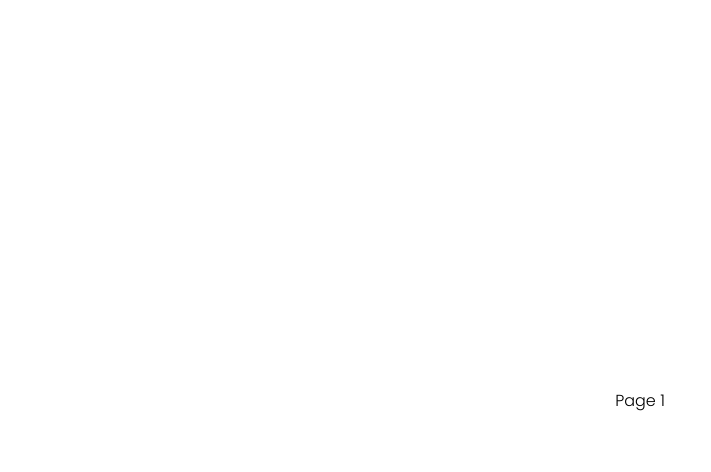
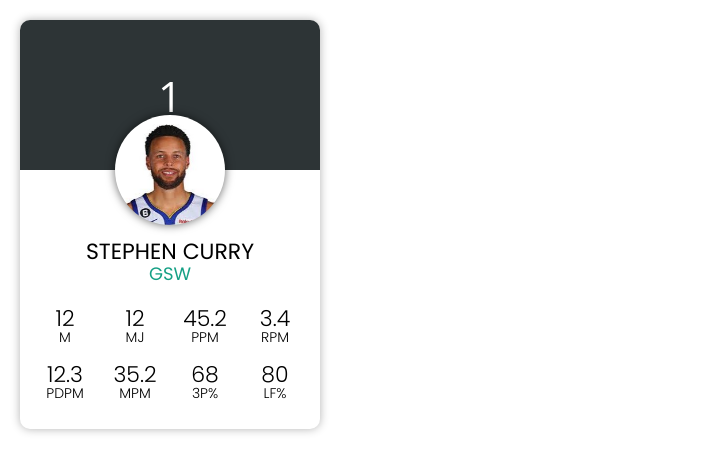
Before and after one commit to Seergio1/NBA, a React (Create React App) app: page / in a window 1280 px wide. Shown: the top 472 px of the page, without its empty margins (0-711 px from the left). Built offline with nearby package versions, Linux system fonts and the light colour scheme.

Commit message:
Joueur-card

```diff
--- a/public/index.html
+++ b/public/index.html
@@ -9,7 +9,7 @@
       name="description"
       content="Web site created using create-react-app"
     />
-    <title>React App</title>
+    <title>NBA</title>
   </head>
   <body>
     <noscript>You need to enable JavaScript to run this app.</noscript>
--- a/src/App.js
+++ b/src/App.js
@@ -1,5 +1,6 @@
 import Lenis from "@studio-freight/lenis";
 import "./reset.scss";
+import JoueurCard from "./components/joueur-card/JoueurCard";
 
 function App() {
   const lenis = new Lenis();
@@ -11,76 +12,27 @@ function App() {
 
   requestAnimationFrame(raf);
 
-  return (
-    <div className="App">
-      <div
-        style={{
-          width: "100vw",
-          height: "100vh",
-          display: "flex",
-          alignItems: "center",
-          justifyContent: "center",
-        }}
-      >
-        Page 1
-      </div>
-      <div
-        style={{
-          width: "100vw",
-          height: "100vh",
-          display: "flex",
-          alignItems: "center",
-          justifyContent: "center",
-        }}
-      >
-        Page 2
-      </div>
-      <div
-        style={{
-          width: "100vw",
-          height: "100vh",
-          display: "flex",
-          alignItems: "center",
-          justifyContent: "center",
-        }}
-      >
-        Page 3
-      </div>
-      <div
-        style={{
-          width: "100vw",
-          height: "100vh",
-          display: "flex",
-          alignItems: "center",
-          justifyContent: "center",
-        }}
-      >
-        Page 4
-      </div>
-      <div
-        style={{
-          width: "100vw",
-          height: "100vh",
-          display: "flex",
-          alignItems: "center",
-          justifyContent: "center",
-        }}
-      >
-        Page 5
-      </div>
-      <div
-        style={{
-          width: "100vw",
-          height: "100vh",
-          display: "flex",
-          alignItems: "center",
-          justifyContent: "center",
-        }}
-      >
-        Page 6
-      </div>
-    </div>
-  );
+  const stats = [
+    {
+      classement: 1,
+      joueur: {
+        nom: "Stephen",
+        prenom: "Curry",
+        photo: "./curry.jpg",
+      },
+      equipe: "GSW",
+      match: "12",
+      matchJoues: "12",
+      pointParMatch: "45.2",
+      rebondParMatch: "3.4",
+      passeDecisiveParMatch: "12.3",
+      minuteParMatch: "35.2",
+      troisPointMoyenne: "68",
+      lancerFrancMoyenne: "80",
+    },
+  ];
+
+  return <JoueurCard stat={stats[0]} />;
 }
 
 export default App;
--- /dev/null
+++ b/src/components/joueur-card/JoueurCard.jsx
@@ -0,0 +1,96 @@
+import React from "react";
+import "./JoueurCard.scss";
+
+export const props = {
+  stat: {
+    classement: "",
+    joueur: {
+      photo: "",
+      nom: "",
+      prenom: "",
+    },
+    equipe: "",
+    match: "",
+    matchJoues: "",
+    pointParMatch: "",
+    rebondParMatch: "",
+    passeDecisiveParMatch: "",
+    minuteParMatch: "",
+    troisPointMoyenne: "",
+    lancerFrancMoyenne: "",
+  },
+};
+
+/**
+ *
+ * @param {props} param0
+ * @returns
+ */
+export default function JoueurCard({ stat }) {
+  const {
+    classement,
+    joueur,
+    equipe,
+    match,
+    matchJoues,
+    pointParMatch,
+    rebondParMatch,
+    passeDecisiveParMatch,
+    minuteParMatch,
+    troisPointMoyenne,
+    lancerFrancMoyenne,
+  } = stat;
+
+  return (
+    <div className="joueur-card">
+      <div className="card-header">
+        {classement}
+        <img
+          src={joueur.photo}
+          alt={joueur.nom + " " + joueur.prenom}
+          className="joueur-photo"
+        />
+      </div>
+      <div className="card-body">
+        <div className="joueur-nom">
+          {joueur.nom} {joueur.prenom}
+        </div>
+        <div className="joueur-equipe">{equipe}</div>
+        <div className="stat-container">
+          <div className="stat">
+            <div className="stat-value">{match}</div>
+            <div className="stat-name">M</div>
+          </div>
+          <div className="stat">
+            <div className="stat-value">{matchJoues}</div>
+            <div className="stat-name">MJ</div>
+          </div>
+          <div className="stat">
+            <div className="stat-value">{pointParMatch}</div>
+            <div className="stat-name">PPM</div>
+          </div>
+          <div className="stat">
+            <div className="stat-value">{rebondParMatch}</div>
+            <div className="stat-name">RPM</div>
+          </div>
+          <div className="stat">
+            <div className="stat-value">{passeDecisiveParMatch}</div>
+            <div className="stat-name">PDPM</div>
+          </div>
+          <div className="stat">
+            <div className="stat-value">{minuteParMatch}</div>
+            <div className="stat-name">MPM</div>
+          </div>
+          <div className="stat">
+            <div className="stat-value">{troisPointMoyenne}</div>
+            <div className="stat-name">3P%</div>
+          </div>
+          <div className="stat">
+            <div className="stat-value">{lancerFrancMoyenne}</div>
+            <div className="stat-name">LF%</div>
+          </div>
+        </div>
+      </div>
+    </div>
+  );
+}
--- /dev/null
+++ b/src/components/joueur-card/JoueurCard.scss
@@ -0,0 +1,88 @@
+.joueur-card {
+  display: flex;
+  flex-direction: column;
+  align-items: flex-start;
+  width: 300px;
+  margin: 20px;
+  box-shadow: 0 0 10px rgba(0, 0, 0, 0.3);
+  border-radius: 10px;
+  padding-bottom: 25px;
+
+  .card-header {
+    display: flex;
+    width: 100%;
+    height: 150px;
+    background: #2d3436;
+    color: white;
+    align-items: center;
+    justify-content: center;
+    font-family: Open sans regular;
+    font-size: 42px;
+    position: relative;
+    border-top-left-radius: 10px;
+    border-top-right-radius: 10px;
+
+    .joueur-photo {
+      background: white;
+      border-radius: 50%;
+      position: absolute;
+      height: 110px;
+      width: 110px;
+      bottom: -55px;
+      box-shadow: 0 0 10px rgba(0, 0, 0, 0.6);
+      transition: transform 200ms;
+      cursor: pointer;
+
+      &:hover {
+        transform: scale(1.1);
+      }
+    }
+  }
+
+  .card-body {
+    margin-top: 65px;
+    width: 100%;
+    padding: 0 15px;
+
+    .joueur-nom,
+    .joueur-equipe {
+      width: 100%;
+      display: flex;
+      justify-content: center;
+      font-family: Poppins regular;
+      text-transform: uppercase;
+      font-size: 22px;
+    }
+
+    .joueur-equipe {
+      font-size: 18px;
+      margin-bottom: 15px;
+      margin-top: -8px;
+      color: #16a085;
+    }
+
+    .stat-container {
+      display: 100%;
+      display: grid;
+      grid-template-columns: repeat(4, 1fr);
+      grid-gap: 10px;
+
+      .stat {
+        width: 100%;
+        display: flex;
+        flex-direction: column;
+        align-items: center;
+        justify-content: center;
+
+        .stat-value {
+          font-size: 22px;
+        }
+
+        .stat-name {
+          margin-top: -8px;
+          font-size: 14px;
+        }
+      }
+    }
+  }
+}
```
Also changed, not shown: public/curry.jpg (added).
